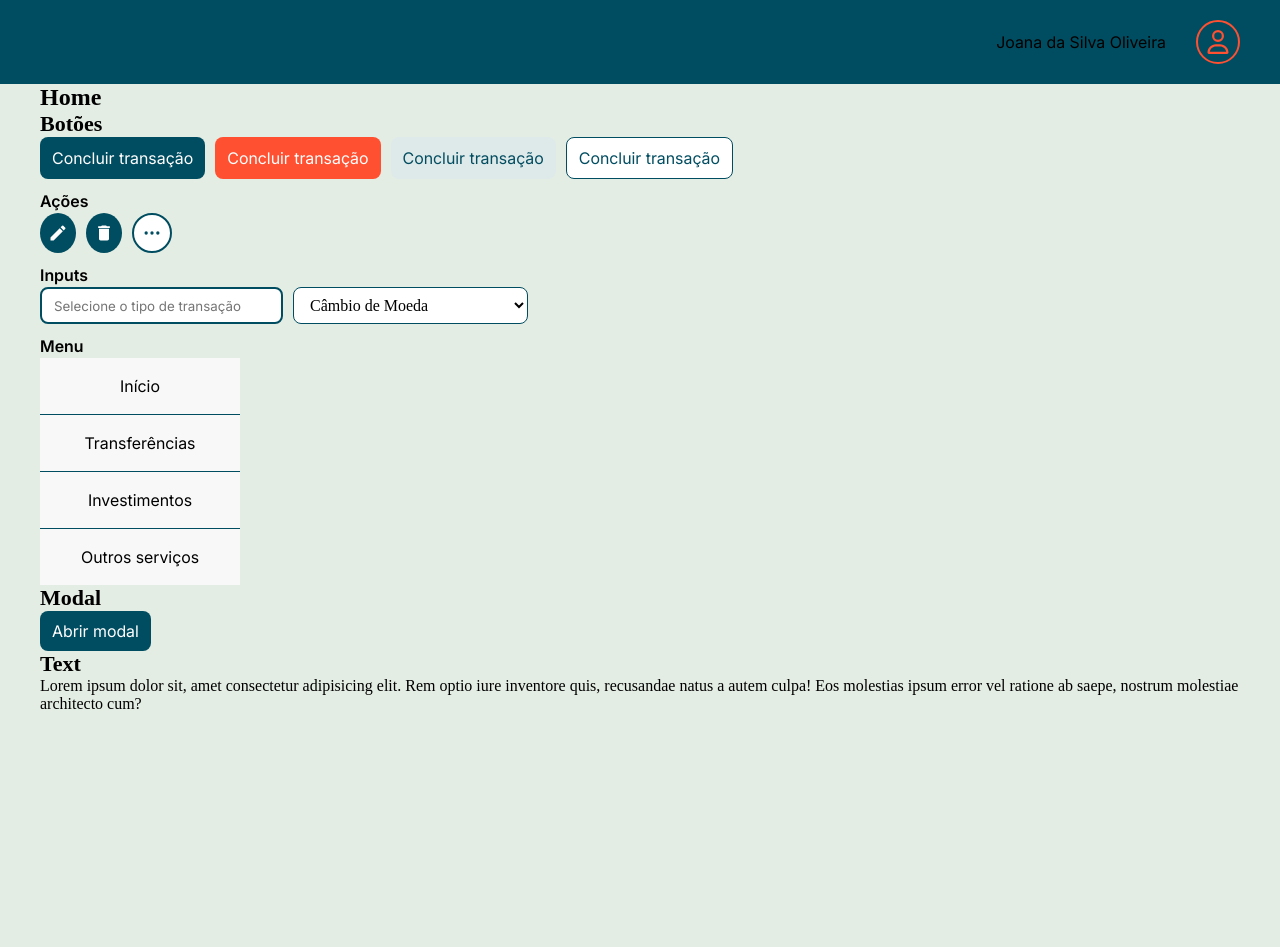
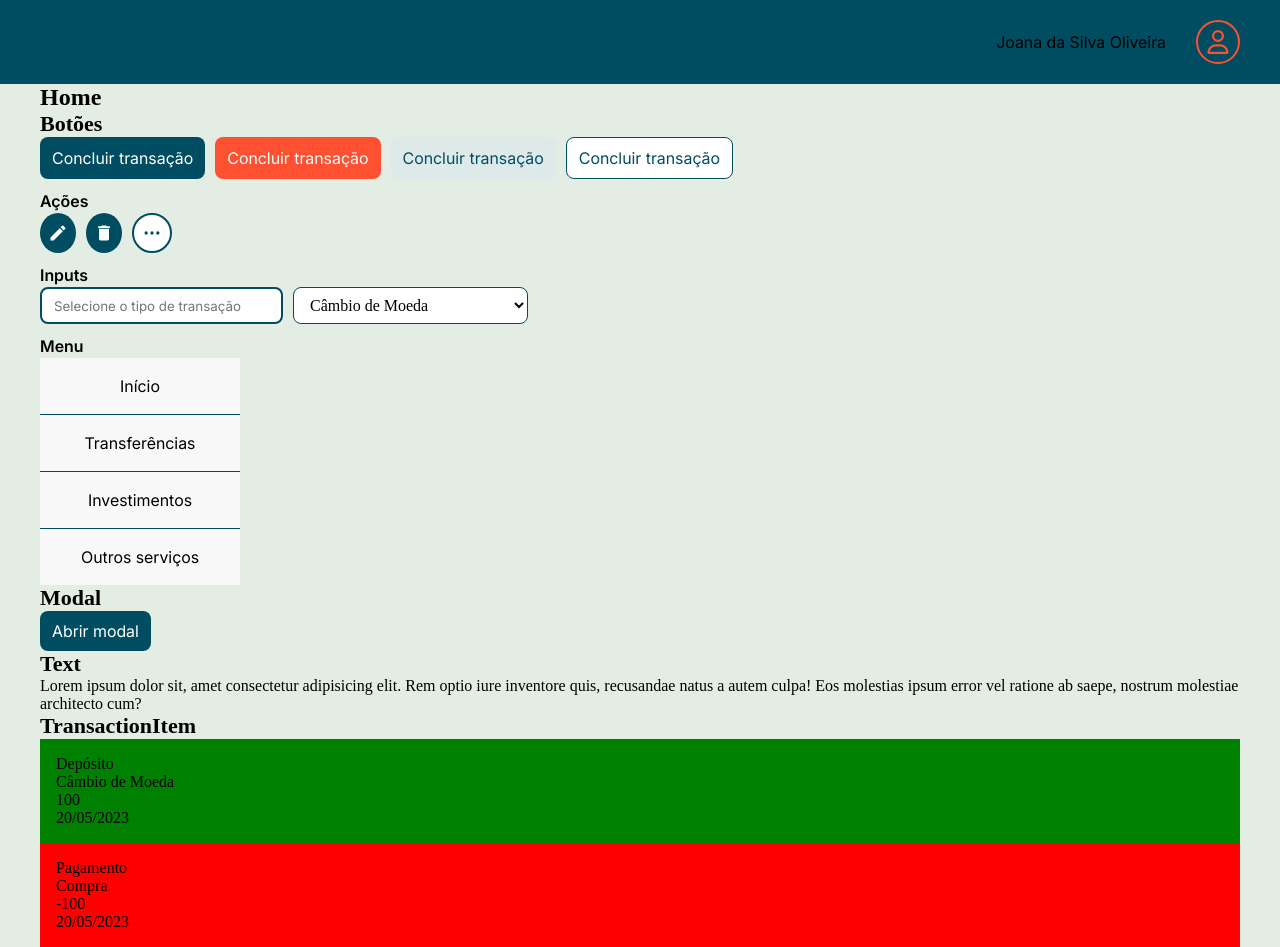
Before and after one commit to bytebank-postech/bytebank-app, a Next.js app: page / in a window 1280 px wide. Before the commit the page ends 800 px from the top, so only its background shows below. Built offline with nearby package versions, Linux system fonts and the light colour scheme.

Commit message:
feat: transaction item

```diff
--- a/src/app/page.tsx
+++ b/src/app/page.tsx
@@ -1,7 +1,15 @@
 'use client'
 
 import Menu from '@/components/layout/Menu/Menu'
-import { Button, Select, Typography, Input, Modal, Text } from '@/components'
+import {
+  Button,
+  Select,
+  Typography,
+  Input,
+  Modal,
+  Text,
+  TransactionItem,
+} from '@/components'
 import { MdDelete, MdEdit } from 'react-icons/md'
 import { TbDots } from 'react-icons/tb'
 
@@ -84,6 +92,21 @@ export default function Home() {
           iure inventore quis, recusandae natus a autem culpa! Eos molestias
           ipsum error vel ratione ab saepe, nostrum molestiae architecto cum?
         </Text>
+        <Text size="h2" variant="default" weight="bold">
+          TransactionItem
+        </Text>
+        <TransactionItem
+          name="Câmbio de Moeda"
+          date="20/05/2023"
+          amount={100}
+          type="Depósito"
+        ></TransactionItem>
+        <TransactionItem
+          name="Compra"
+          date="20/05/2023"
+          amount={-100}
+          type="Pagamento"
+        ></TransactionItem>
       </div>
     </main>
   )
--- /dev/null
+++ b/src/components/ui/TransactionItem/TransactionItem.module.scss
@@ -0,0 +1,12 @@
+@use '@/styles/colors' as *;
+
+.transactionItem {
+  padding: 1rem;
+
+  &.income {
+    background-color: green;
+  }
+  &.outcome {
+    background-color: red;
+  }
+}
--- /dev/null
+++ b/src/components/ui/TransactionItem/TransactionItem.tsx
@@ -0,0 +1,22 @@
+import { getClassnames } from '@/utils'
+import styles from './TransactionItem.module.scss'
+import { TransactionItemProps } from './TransactionItem.types'
+export default function TransactionItem({
+  type,
+  name,
+  amount,
+  date,
+}: TransactionItemProps) {
+  const classNames = getClassnames(
+    styles.transactionItem,
+    amount > 0 ? styles.income : styles.outcome
+  )
+  return (
+    <div className={classNames}>
+      <p>{type}</p>
+      <p>{name}</p>
+      <p>{amount}</p>
+      <p>{date}</p>
+    </div>
+  )
+}
--- /dev/null
+++ b/src/components/ui/TransactionItem/TransactionItem.types.ts
@@ -0,0 +1,6 @@
+export type TransactionItemProps = {
+  type: 'Depósito' | 'Transferência' | 'Pix' | 'Pagamento'
+  name: string
+  amount: number
+  date: string
+}
--- a/src/components/ui/index.ts
+++ b/src/components/ui/index.ts
@@ -6,3 +6,4 @@ export { default as Paper } from './Paper/Paper'
 export { default as Button } from './Button/Button'
 export { default as Text } from './Text/Text'
 export { default as Modal } from './Modal/Modal'
+export { default as TransactionItem } from './TransactionItem/TransactionItem'
```
Also changed, not shown: 1 other file (tests, documents, lock files or other folders).
